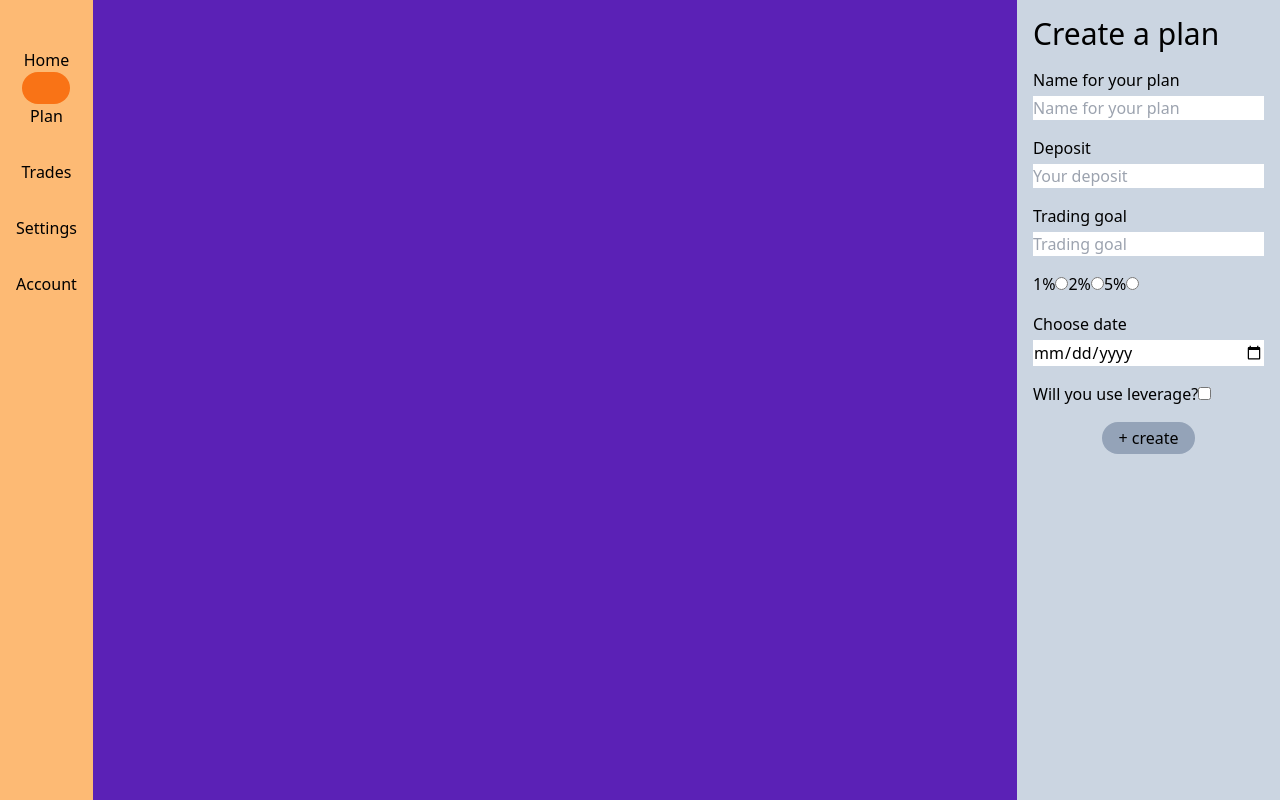
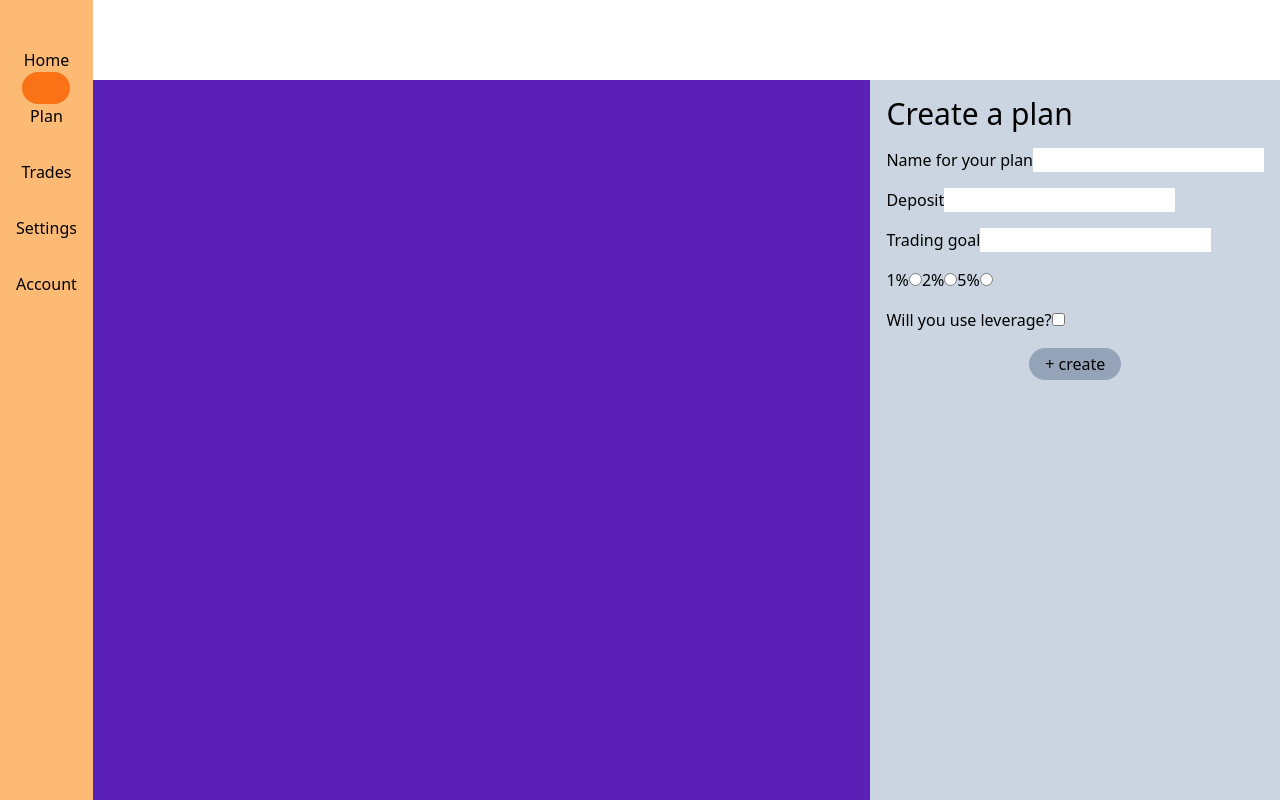
Before and after one commit to 7evenUp/trading-plan, a React (Vite) app: page /plan in a window 1280 px wide. Built offline with nearby package versions, Linux system fonts and the light colour scheme; some icons are missing.

Commit message:
Created TextField component

```diff
--- /dev/null
+++ b/src/components/TextField.tsx
@@ -0,0 +1,20 @@
+const TextField = ({
+  label,
+  value,
+  onChange,
+  name,
+}: {
+  label: string;
+  value: string;
+  onChange: (evt: React.FormEvent<HTMLInputElement>) => void;
+  name: string;
+}) => {
+  return (
+    <label htmlFor={name}>
+      <span>{label}</span>
+      <input id={name} value={value} onChange={onChange} />
+    </label>
+  );
+};
+
+export default TextField;
--- a/src/components/index.ts
+++ b/src/components/index.ts
@@ -1,2 +1,3 @@
 export { default as Sidebar } from './Sidebar'
 export { default as Info } from './Info'
+export { default as TextField } from './TextField'
--- a/src/routes/plan.tsx
+++ b/src/routes/plan.tsx
@@ -1,64 +1,87 @@
-import { useState } from 'react'
-import { Outlet, useNavigate } from 'react-router-dom'
-import { useAppDispatch } from '../redux/hooks'
-import { add } from '../redux/planSlice'
+import { useState } from "react";
+import { Outlet, useNavigate } from "react-router-dom";
+import { TextField } from "../components";
+import { useAppDispatch } from "../redux/hooks";
+import { add } from "../redux/planSlice";
 
 const Plan = () => {
-  const [isLeverage, setIsLeverage] = useState(false)
-  const dispatch = useAppDispatch()
-  const navigate = useNavigate()
+  const [planName, setPlanName] = useState("");
+  const [deposit, setDeposit] = useState("");
+  const [goal, setGoal] = useState("");
+  const [isLeverage, setIsLeverage] = useState(false);
+  const dispatch = useAppDispatch();
+  const navigate = useNavigate();
 
   const onCreate = () => {
-    dispatch(add({title: 'title for plan', deposit: 138, goal: 12, risk: 2, leverage: 10}))
-    navigate('/plan/title-for-plan')
-  }
+    dispatch(
+      add({
+        title: "title for plan",
+        deposit: 138,
+        goal: 12,
+        risk: 2,
+        leverage: 10,
+      })
+    );
+    navigate("/plan/title-for-plan");
+  };
 
   return (
-    <div className='bg-violet-800 flex-1 flex flex-row-reverse'>
-      <div className='p-4 bg-slate-300'>
+    <div className="bg-violet-800 flex flex-1 flex-row-reverse h-[90%]">
+      <div className="p-4 bg-slate-300">
         <h2 className="text-3xl">Create a plan</h2>
         <form className="flex flex-col gap-4 mt-4">
-          <label className="flex flex-col gap-1" htmlFor='name'>
-            Name for your plan
-            <input id='name' placeholder='Name for your plan'/>
-          </label>
-          <label className="flex flex-col gap-1" htmlFor='deposit'>
-            Deposit
-            <input id='deposit' placeholder='Your deposit'/>
-          </label>
-          <label className="flex flex-col gap-1" htmlFor='goal'>
-            Trading goal
-            <input id='goal' placeholder='Trading goal'/>
-          </label>
+          <TextField
+            label="Name for your plan"
+            name="name"
+            value={planName}
+            onChange={(evt) => setPlanName(evt.currentTarget.value)}
+          />
+          <TextField
+            label="Deposit"
+            name="deposit"
+            value={deposit}
+            onChange={(evt) => setDeposit(evt.currentTarget.value)}
+          />
+          <TextField
+            label="Trading goal"
+            name="goal"
+            value={goal}
+            onChange={(evt) => setGoal(evt.currentTarget.value)}
+          />
           <div>
-            <label htmlFor='lazy'>
+            <label htmlFor="lazy">
               1%
-              <input type="radio" id='lazy' name="risk" value={1}/>
+              <input type="radio" id="lazy" name="risk" value={1} />
             </label>
-            <label htmlFor='active'>
+            <label htmlFor="active">
               2%
-              <input type="radio" id='active' name="risk" value={2}/>
+              <input type="radio" id="active" name="risk" value={2} />
             </label>
-            <label htmlFor='full'>
+            <label htmlFor="full">
               5%
-              <input type="radio" id='full' name="risk" value={5}/>
+              <input type="radio" id="full" name="risk" value={5} />
             </label>
           </div>
-          <label className="flex flex-col gap-1" htmlFor='date'>
-            Choose date
-            <input id='date' type={'date'}/>
+          <label htmlFor="isLeverage">
+            Will you use leverage?
+            <input
+              id="isLeverage"
+              type={"checkbox"}
+              checked={isLeverage}
+              onChange={() => setIsLeverage(!isLeverage)}
+            />
           </label>
-          <label htmlFor='isLeverage'>
-            Will you use leverage?
-            <input id="isLeverage" type={'checkbox'} checked={isLeverage} onChange={() => setIsLeverage(!isLeverage)}/>
-          </label>
-          { isLeverage && (
-            <label className="flex flex-col gap-1" htmlFor='leverage'>
+          {isLeverage && (
+            <label className="flex flex-col gap-1" htmlFor="leverage">
               What is your leverage?
-              <input id='leverage' placeholder='Leverage'/>
+              <input id="leverage" placeholder="Leverage" />
             </label>
           )}
-          <button onClick={onCreate} type="button" className="bg-slate-400 rounded-full w-max px-4 py-1 self-center hover:bg-slate-500 active:bg-slate-600">
+          <button
+            onClick={onCreate}
+            type="button"
+            className="bg-slate-400 rounded-full w-max px-4 py-1 self-center hover:bg-slate-500 active:bg-slate-600"
+          >
             + create
           </button>
         </form>
@@ -66,7 +89,7 @@ const Plan = () => {
 
       <Outlet />
     </div>
-  )
-}
+  );
+};
 
-export default Plan
+export default Plan;
--- a/src/routes/root.tsx
+++ b/src/routes/root.tsx
@@ -3,14 +3,15 @@ import { Info, Sidebar } from "../components";
 
 const Root = () => {
   const location = useLocation()
-  console.log('Current location are:', location)
   return (
     <div className="flex w-screen min-h-screen">
       <Sidebar />
       {location.pathname === '/' ? (
         <Info />
       ) : (
-        <Outlet />
+        <div className="flex-1 min-h-screen flex items-end">
+          <Outlet />
+        </div>
       )}
     </div>
   )
```
